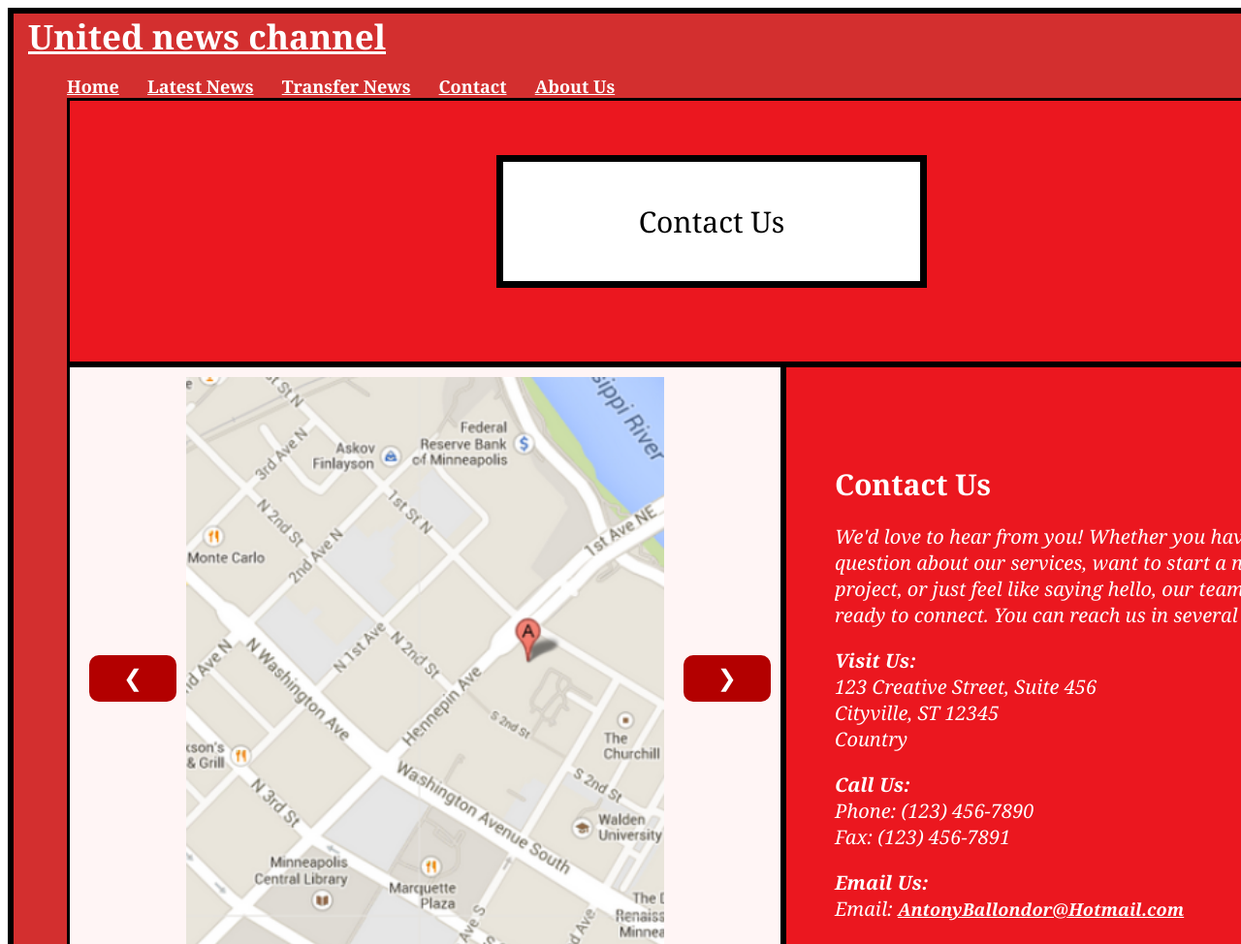
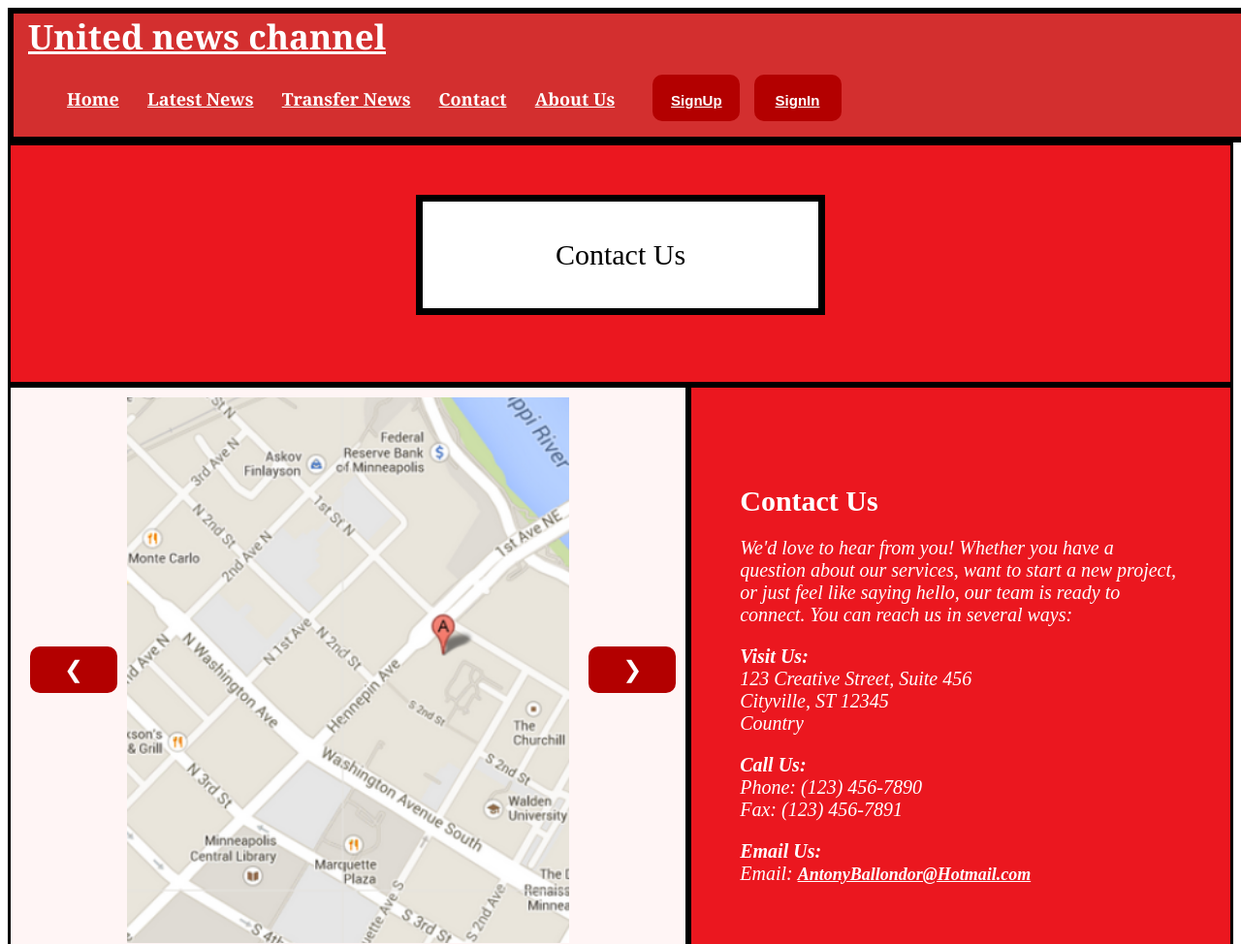
Before and after one commit to Hemat-Riad/UnitedNewsChannel, a plain HTML site: page ContactUs.HTML in a window 1280 px wide. Shown: the top 974 px of the page at 97% size. Drawn offline with Linux system fonts and the light colour scheme.

Commit message:
Update ContactUs.HTML

```diff
--- a/ContactUs.HTML
+++ b/ContactUs.HTML
@@ -17,6 +17,10 @@
   <li><a href="transfer.html">Transfer News</a></li>
   <li><a href="ContactUs.HTML">Contact</a></li>
   <li><a href="index2.html">About Us</a></li>
+  <button><a href="#">SignUp</a></button>
+  <button><a href="#">SignIn</a></button>
+</ul>
+      </nav>
 
     <div class="container">
 
```
